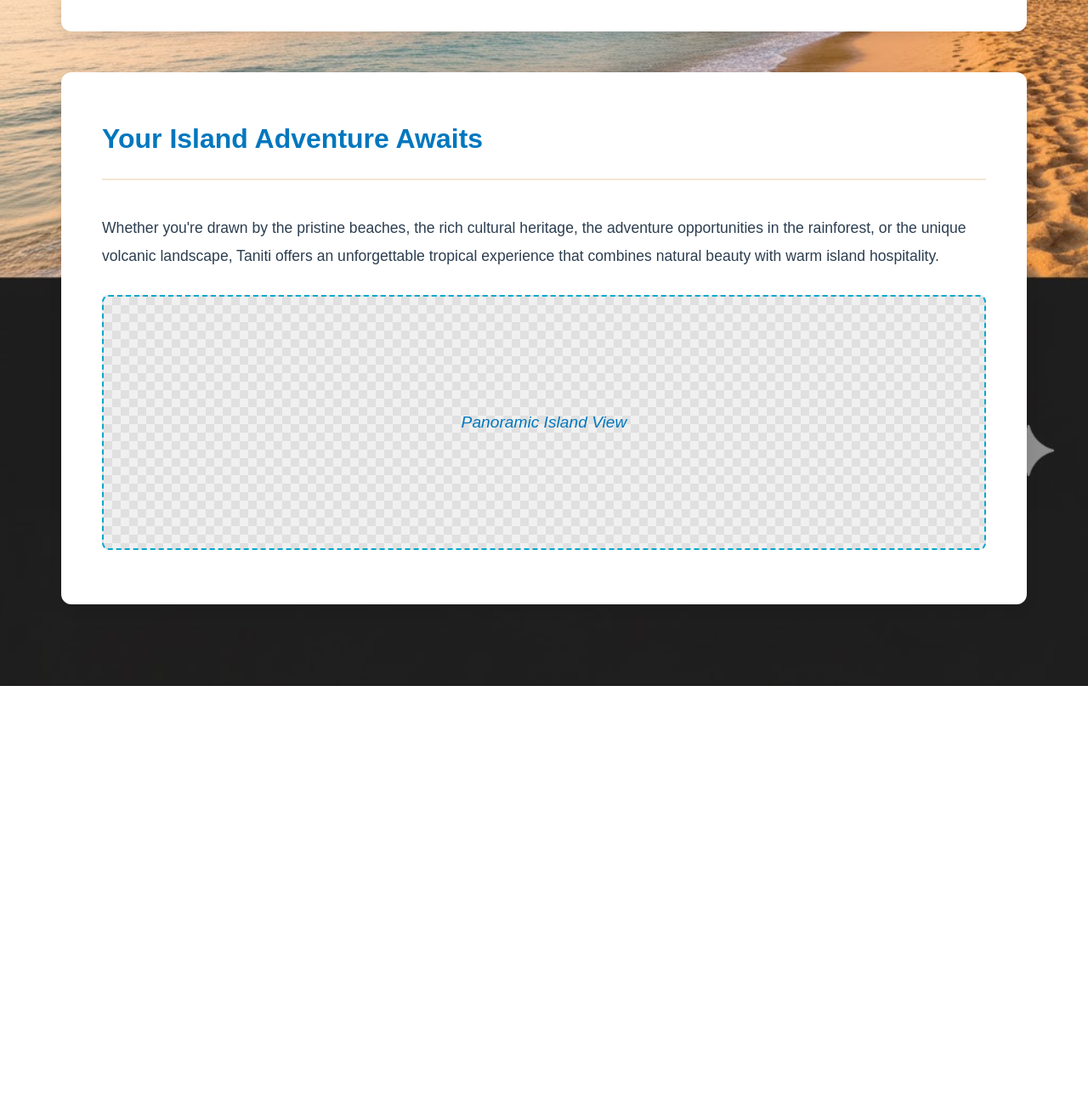
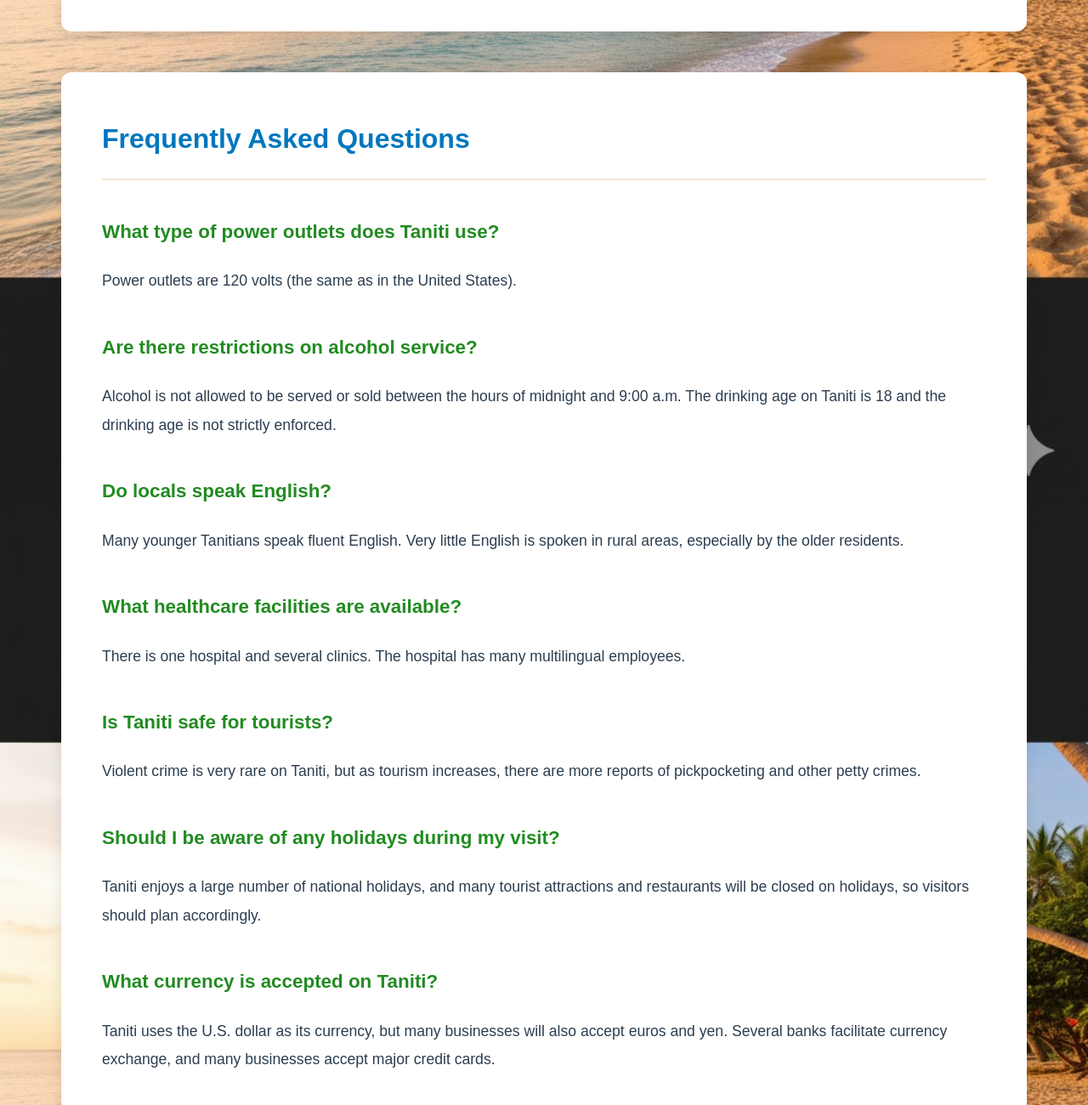
Before and after one commit to sandeand001/User-Experience-Design---D479, a plain HTML site: page index.html in a window 1280 px wide. Shown: the part 3240-4540 px from the top of the page at 85% size. Before the commit the page ends 4047 px from the top, so only its background shows below. Drawn offline with Linux system fonts and the light colour scheme.

Commit message:
adding FAQs

```diff
--- a/index.html
+++ b/index.html
@@ -76,6 +76,31 @@
         </div>
 
         <div class="content-section">
+            <h2>Frequently Asked Questions</h2>
+
+            <h3>What type of power outlets does Taniti use?</h3>
+            <p>Power outlets are 120 volts (the same as in the United States).</p>
+
+            <h3>Are there restrictions on alcohol service?</h3>
+            <p>Alcohol is not allowed to be served or sold between the hours of midnight and 9:00 a.m. The drinking age on Taniti is 18 and the drinking age is not strictly enforced.</p>
+
+            <h3>Do locals speak English?</h3>
+            <p>Many younger Tanitians speak fluent English. Very little English is spoken in rural areas, especially by the older residents.</p>
+
+            <h3>What healthcare facilities are available?</h3>
+            <p>There is one hospital and several clinics. The hospital has many multilingual employees.</p>
+
+            <h3>Is Taniti safe for tourists?</h3>
+            <p>Violent crime is very rare on Taniti, but as tourism increases, there are more reports of pickpocketing and other petty crimes.</p>
+
+            <h3>Should I be aware of any holidays during my visit?</h3>
+            <p>Taniti enjoys a large number of national holidays, and many tourist attractions and restaurants will be closed on holidays, so visitors should plan accordingly.</p>
+
+            <h3>What currency is accepted on Taniti?</h3>
+            <p>Taniti uses the U.S. dollar as its currency, but many businesses will also accept euros and yen. Several banks facilitate currency exchange, and many businesses accept major credit cards.</p>
+        </div>
+
+        <div class="content-section">
             <h2>Your Island Adventure Awaits</h2>
             <p>Whether you're drawn by the pristine beaches, the rich cultural heritage, the adventure opportunities in the rainforest, or the unique volcanic landscape, Taniti offers an unforgettable tropical experience that combines natural beauty with warm island hospitality.</p>
 
```
